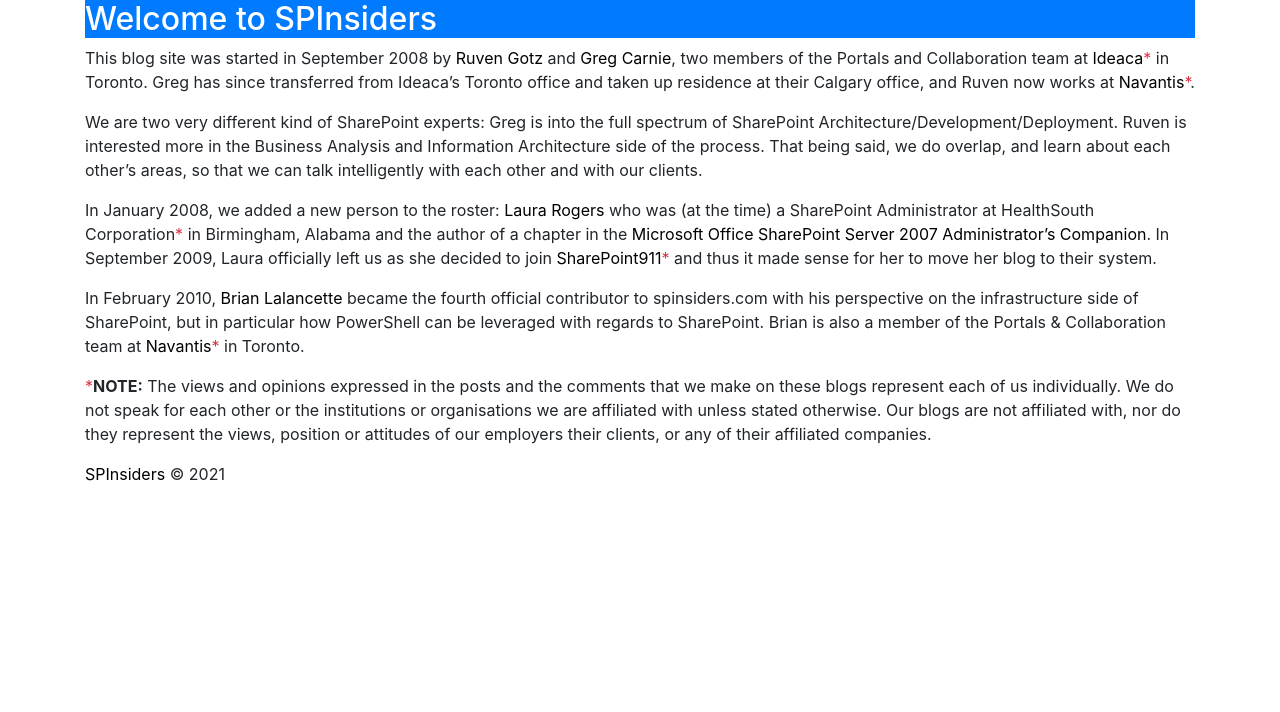
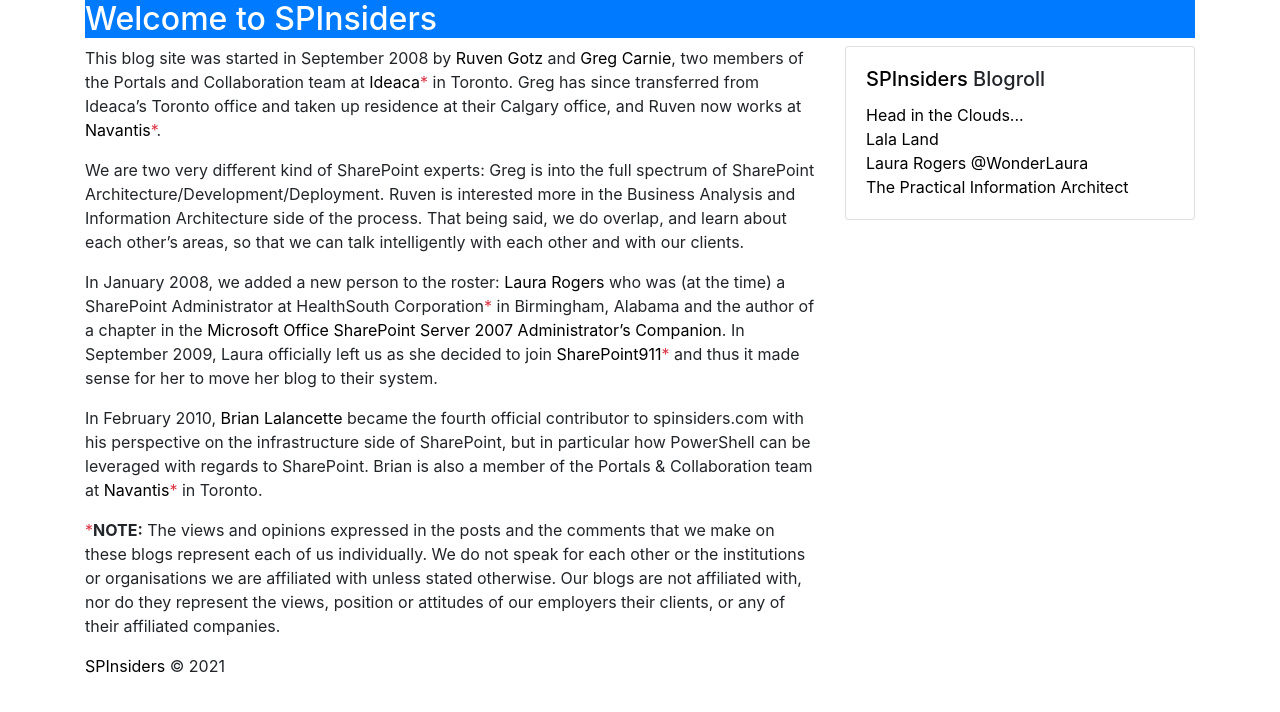
Before and after one commit to gregcar/spinsiders, a Gatsby site: page / in a window 1280 px wide. Built offline with nearby package versions, Linux system fonts and the light colour scheme; Gatsby itself is replaced by a stand-in of ours.

Commit message:
Added blogroll

```diff
--- a/src/components/layout.js
+++ b/src/components/layout.js
@@ -2,7 +2,7 @@
 import { Link } from "gatsby"
 import Image from "gatsby-image"
 import 'bootstrap/dist/css/bootstrap.min.css';
-import { Container, Navbar, Nav, Row, Col } from 'react-bootstrap';
+import { Container, Navbar, Nav, Row, Col, Card } from 'react-bootstrap';
 
 const Layout = ({ location, subsitepath, title, siteDescription, bannerImage, children }) => {
   const rootPath = `${__PATH_PREFIX__}/`
@@ -60,7 +60,24 @@
           <header>{header}</header>
         </Container>
         <Container>
-          <main>{children}</main>
+          <Row>
+            <Col lg={8}>
+              <main>{children}</main>
+            </Col>
+            <Col>
+              <Card>
+                <Card.Body>
+                  <Card.Title><Link to="/">SPInsiders</Link> Blogroll</Card.Title>
+                  <Card.Text>
+                    <Link to="/gregc">Head in the Clouds...</Link><br/>
+                    <Link to="/brianlala">Lala Land</Link><br/>
+                    <Link to="/laurar">Laura Rogers @WonderLaura</Link><br/>
+                    <Link to="/ruveng">The Practical Information Architect</Link>
+                  </Card.Text>
+                </Card.Body>
+              </Card>
+            </Col>
+          </Row>
         </Container>
         <Container>
           <footer>
```
